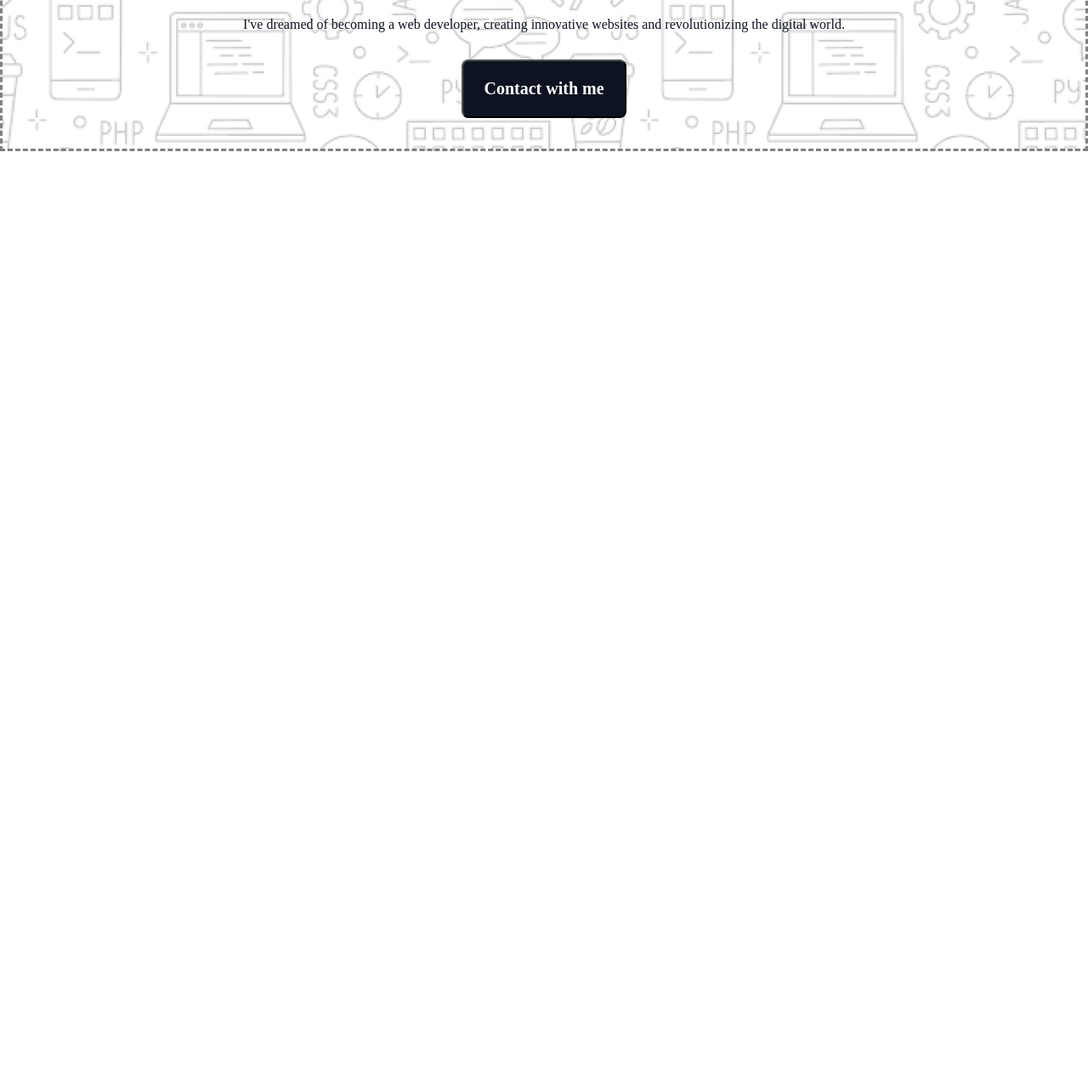
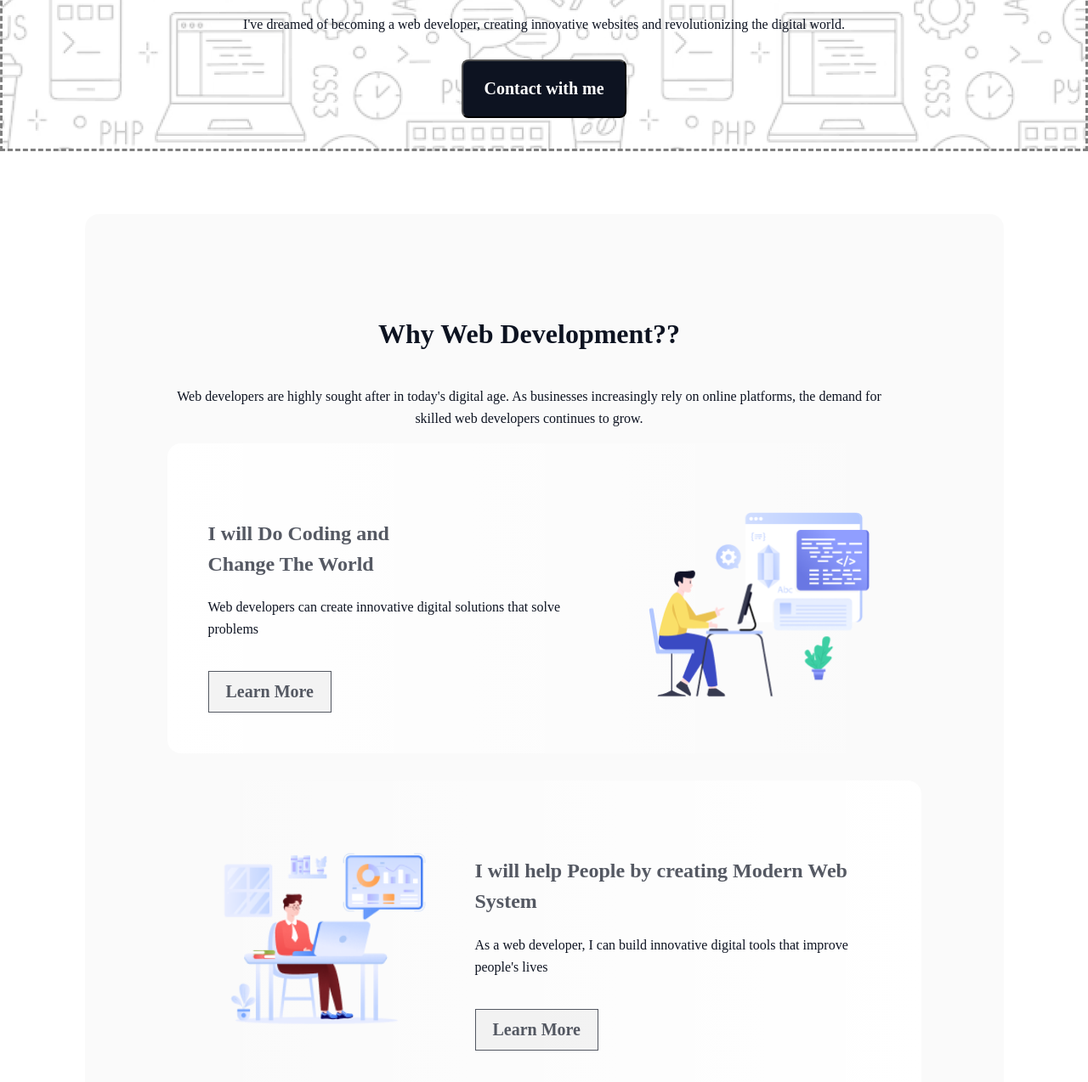
Before and after one commit to shahriaralam465/shahriar-alam-restart-batch9-assignment-1, a plain HTML site: page index.html in a window 1280 px wide. Shown: the part 558-1832 px from the top of the page at 85% size. Before the commit the page ends 800 px from the top, so only its background shows below. Drawn offline with Linux system fonts and the light colour scheme; a web font is replaced by a local one.

Commit message:
added why web developement section and there styles

```diff
--- a/index.html
+++ b/index.html
@@ -38,6 +38,58 @@
             </div>
         </section>
         <!-- Banner End -->
+        <!-- Why Web Development section starts -->
+         <section class="whychoose">
+            <div class="choosing-container">
+                <div class="title-box">
+                    <h4 class="section-title">Why Web Development??</h4>
+                <p class="section-description">Web developers are highly sought after in today's digital age. As businesses increasingly rely on online platforms, the demand for skilled web developers continues to grow.</p>
+                </div>
+                <!-- card parent -->
+                <div class="card-parent">
+                    <!-- Card Child -1 -->
+                    <div class="card-direction-row">
+                        <!-- content -->
+                        <div class="content-container">
+                            <h5 class="content-title">I will Do Coding and <br> Change The World</h5>
+                            <p class="content-description">Web developers can create innovative digital solutions that solve problems</p>
+                            <button class="card-btn">Learn More</button>
+                        </div>
+                        <!-- Card Image -->
+                        <div class="image-container">
+                            <img width="100%" src="./assets/Layer_1.png" alt="">
+                        </div>
+                    </div>
+                    <!-- Card Child -2 -->
+                    <div class="card-direction-row-reverse">
+                        <!-- content -->
+                        <div class="content-container">
+                            <h5 class="content-title">I will help People by creating Modern Web System</h5>
+                            <p class="content-description">As a web developer, I can build innovative digital tools that improve people's lives</p>
+                            <button class="card-btn">Learn More</button>
+                        </div>
+                        <!-- Card Image -->
+                        <div class="image-container">
+                            <img width="100%" src="./assets/Group 3.png" alt="">
+                        </div>
+                    </div>
+                    <!-- Card Child -3 -->
+                    <div class="card-direction-row">
+                        <!-- content -->
+                        <div class="content-container">
+                            <h5 class="content-title">I will Do Coding and <br> Change The World</h5>
+                            <p class="content-description">Web developers can create innovative digital solutions that solve problems, empower communities, and drive economic growth.</p>
+                            <button class="card-btn">Learn More</button>
+                        </div>
+                        <!-- Card Image -->
+                        <div class="image-container">
+                            <img width="100%" src="./assets/Group 4.png" alt="">
+                        </div>
+                    </div>
+                </div>
+            </div>
+         </section>
+        <!-- Why Web Development section end -->
     </main>
     <footer>
 
--- a/styles/style.css
+++ b/styles/style.css
@@ -18,6 +18,30 @@ body {
     opacity: 0.8;
     padding: 17px 24px;
     cursor: pointer;
+}
+
+.title-box {
+    width: 852px;
+}
+
+.section-title {
+    color: rgb(13, 19, 33);
+    font-family: Azeret Mono;
+    font-size: 32px;
+    font-weight: 800;
+    line-height: 37px;
+    letter-spacing: 0%;
+    text-align: center;
+}
+
+.section-description {
+    color: rgb(13, 19, 33);
+    font-family: Azeret Mono;
+    font-size: 16px;
+    font-weight: 400;
+    line-height: 26px;
+    letter-spacing: 0%;
+    text-align: center;
 }
 
 /* Navigation-bar styles */
@@ -63,7 +87,7 @@ header {
     border: 3px dashed gray;
 }
 
-.banner>.banner-container {
+.banner-container {
     width: 998px;
     display: flex;
     flex-direction: column;
@@ -110,3 +134,103 @@ header {
     text-align: center;
     cursor: pointer;
 }
+
+/* Banner part end */
+
+/* Why Web Development section style starts */
+.whychoose {
+    margin: 74px 0px;
+    display: flex;
+    flex-direction: column;
+    justify-content: center;
+    align-items: center;
+}
+
+.whychoose .choosing-container {
+    border-radius: 16px;
+    background: rgba(13, 19, 33, 0.02);
+    padding: 80px 97px;
+}
+
+.card-parent {
+    display: flex;
+    flex-direction: column;
+    justify-content: center;
+    align-items: center;
+    gap: 32px;
+}
+
+.card-parent>.card-direction-row {
+    border-radius: 16px;
+    background: linear-gradient(90.00deg, rgb(255, 255, 255), rgba(255, 255, 255, 0) 100%);
+    display: flex;
+    justify-content: space-between;
+    padding: 48px;
+    gap: 40px;
+}
+
+.card-parent>.card-direction-row-reverse {
+    border-radius: 16px;
+    background: linear-gradient(270.00deg, rgb(255, 255, 255), rgba(255, 255, 255, 0) 100%);
+    display: flex;
+    justify-content: space-between;
+    flex-direction: row-reverse;
+    padding: 48px;
+    gap: 40px;
+}
+.card-direction-row-reverse >.content-container{
+    width: 477px;
+}
+.card-direction-row>.content-container {
+    width: 477px;
+}
+
+.content-container>.content-title {
+    color: rgba(13, 19, 33, 0.7);
+    font-family: Azeret Mono;
+    font-size: 24px;
+    font-weight: 700;
+    line-height: 36px;
+    letter-spacing: 0%;
+    text-align: left;
+}
+
+.content-container>.content-description {
+    margin-top: -20px;
+    color: rgb(13, 19, 33);
+    font-family: Azeret Mono;
+    font-size: 16px;
+    font-weight: 400;
+    line-height: 26px;
+    letter-spacing: 0%;
+    text-align: left;
+}
+
+.content-container>.card-btn {
+    margin-top: 20px;
+    color: rgb(13, 19, 33);
+    font-family: Azeret Mono;
+    font-size: 20px;
+    font-weight: 600;
+    line-height: 23px;
+    letter-spacing: 0%;
+    text-align: center;
+    box-sizing: border-box;
+    border: 1px solid rgb(13, 19, 33);
+    opacity: 0.7;
+    padding: 12px 20px;
+
+}
+
+.card-direction-row>.image-container {
+    display: flex;
+    justify-content: end;
+    align-items: end;
+    width: 274px;
+}
+.card-direction-row-reverse>.image-container {
+    display: flex;
+    justify-content: end;
+    align-items: end;
+    width: 274px;
+}
```
